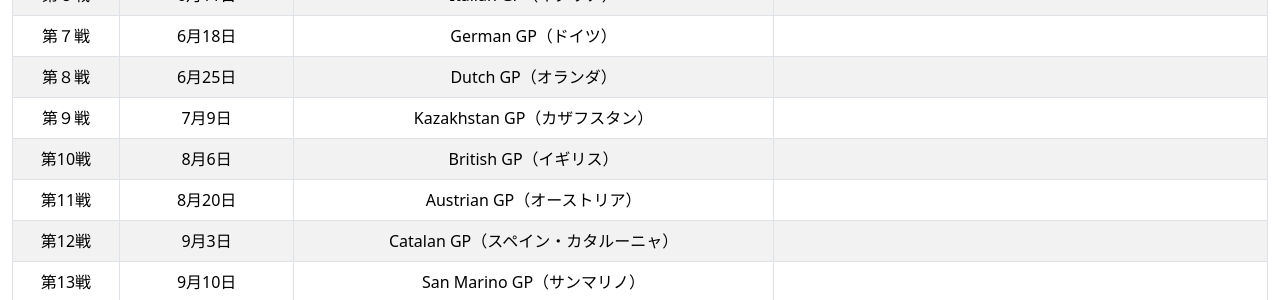
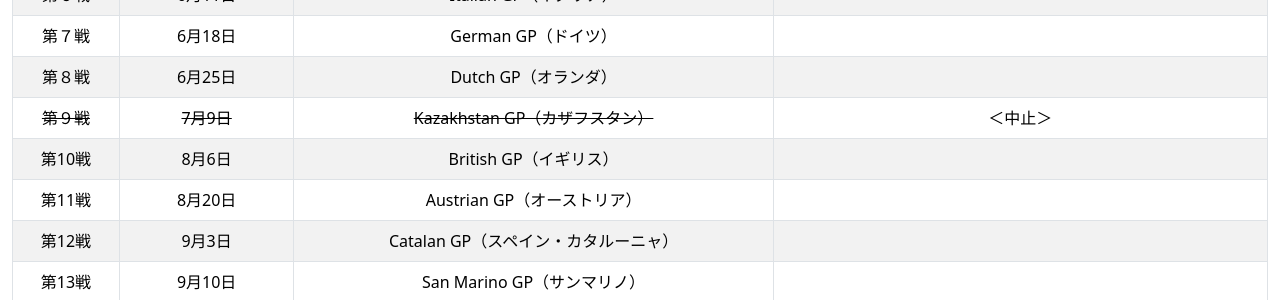
Before and after one commit to waipuna96815/waipuna96815.github.io, a Jekyll site: the page built from pages/moto-2023gp.md, in a window 1280 px wide. Shown: the part 984-1284 px from the top of the page. Built offline with Jekyll 4.4.1, drawn with Linux system fonts in a browser that asks for light colours; nearby versions of some CDN libraries.

```diff
--- a/pages/moto-2023gp.md
+++ b/pages/moto-2023gp.md
@@ -150,10 +150,10 @@ categories: バイク
     <td></td>
   </tr>
   <tr align="center">
-    <td>第９戦</td>
-    <td>7月9日</td>
-    <td>Kazakhstan GP（カザフスタン）</td>
-    <td></td>
+    <td><strike>第９戦</strike></td>
+    <td><strike>7月9日</strike></td>
+    <td><strike>Kazakhstan GP（カザフスタン）</strike></td>
+    <td>＜中止＞</td>
   </tr>
   <tr align="center">
     <td>第10戦</td>
```
